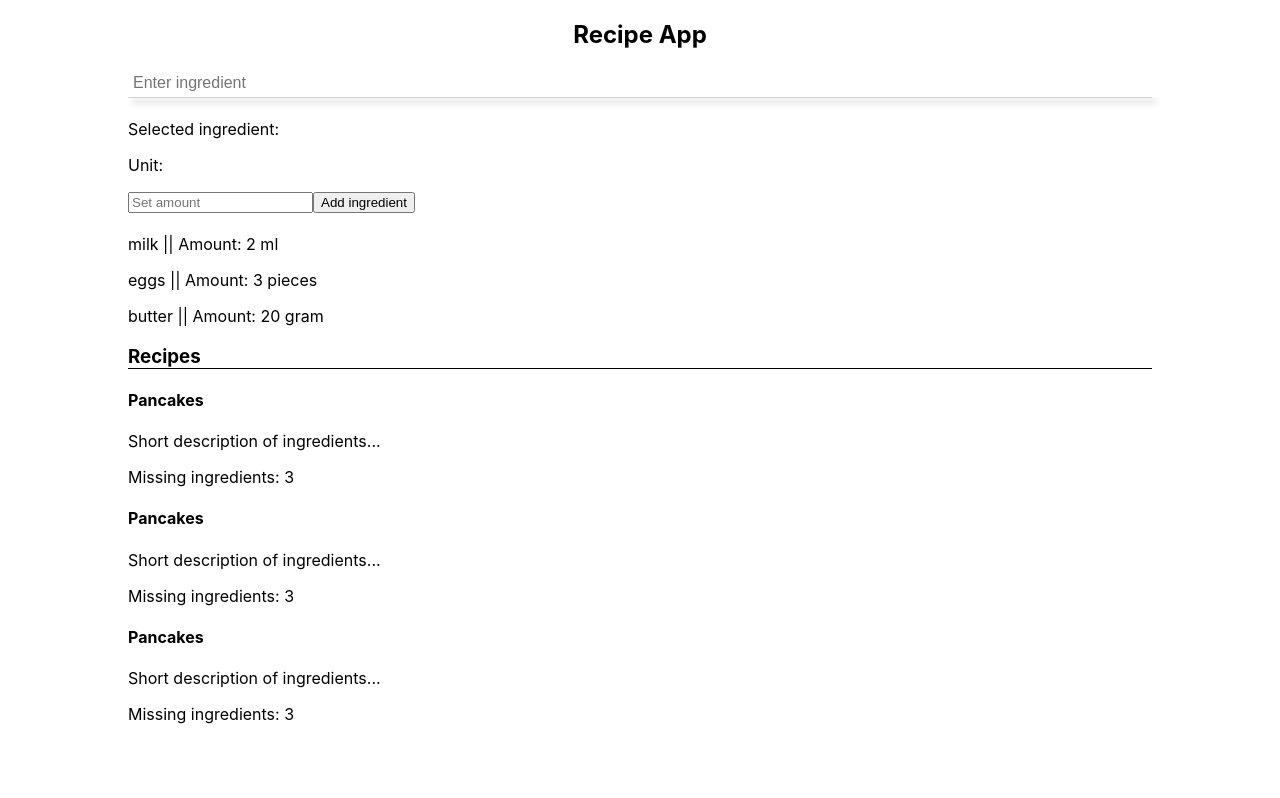
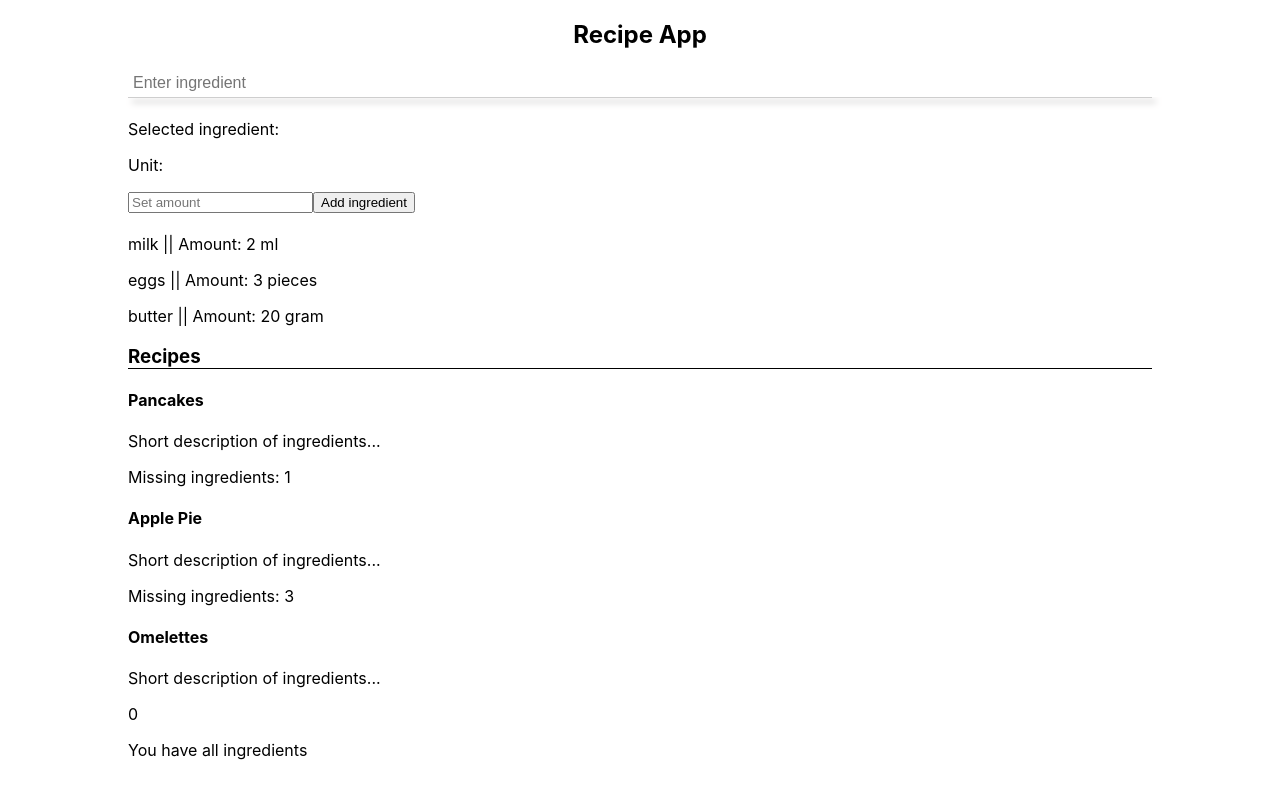
Before and after one commit to Amanej/recipe-react-app, a React (Create React App) app: page / in a window 1280 px wide. Built offline with nearby package versions, Linux system fonts and the light colour scheme.

Commit message:
Adding ingredients and calculating missing ingredients

```diff
--- a/src/App.js
+++ b/src/App.js
@@ -10,15 +10,15 @@ class App extends Component {
     recipes: [
       {
         title: "Pancakes",
-        ingredients: ['milk','eggs','butter']
+        ingredients: ['milk','eggs','butter','flour']
       },
       {
-        title: "Pancakes",
-        ingredients: ['milk','eggs','butter']
+        title: "Apple Pie",
+        ingredients: ['milk','eggs','butter','flour','apple','sugar']
       },
       {
-        title: "Pancakes",
-        ingredients: ['milk','eggs','butter']
+        title: "Omelettes",
+        ingredients: ['eggs','milk','butter']
       }
     ],
     ingredients: [
@@ -83,7 +83,7 @@ class App extends Component {
         </div>
         <AddIngredient ingredients={this.state.ingredients} addIngredient={this.addIngredient} />
         <MyIngredients myIngredients={this.state.myIngredients} />
-        <Recipes recipes={this.state.recipes} />
+        <Recipes recipes={this.state.recipes} myIngredients={this.state.myIngredients} />
       </div>
     );
   }
--- /dev/null
+++ b/src/components/Organisms/Recipes/Recipe.jsx
@@ -0,0 +1,39 @@
+import React from 'react'
+import styled from 'styled-components'
+
+class Recipe extends React.Component {
+
+    calculateMissingIngredients = (recipeIngredients,myIngredients) => {
+        let _myIngredients = myIngredients.map(e => e.name);
+        let counter = 0;
+        recipeIngredients.filter(function(e) {
+            if(!(_myIngredients.indexOf(e)+1)) {
+                counter++
+            }
+            return counter
+        });
+        console.log("Counter ",counter);
+        return counter //recipeIngredients.length
+    }
+
+    render() {
+        return (
+            <div className="recipe">
+                <h4>{this.props.recipe.title}</h4>
+                <DescParagraph>Short description of ingredients...</DescParagraph>
+                {this.calculateMissingIngredients(this.props.recipe.ingredients, this.props.myIngredients) &&
+                    <p>Missing ingredients: {this.calculateMissingIngredients(this.props.recipe.ingredients, this.props.myIngredients)}</p>
+                }
+                {!this.calculateMissingIngredients(this.props.recipe.ingredients, this.props.myIngredients) &&
+                    <p>You have all ingredients</p>
+                }
+            </div>
+        )
+    }
+}
+
+const DescParagraph = styled.p`
+    fontStyle: 'italic'
+`
+
+export default Recipe
--- a/src/components/Organisms/Recipes/Recipes.jsx
+++ b/src/components/Organisms/Recipes/Recipes.jsx
@@ -1,5 +1,6 @@
 import React from 'react'
 import styled from 'styled-components'
+import Recipe from './Recipe.jsx'
 
 const RecipesContainer = styled.div`
     width: 80%;
@@ -11,21 +12,13 @@ const RecipesContainerTitle = styled.h3`
     border-bottom: 1px solid;
 `
 
-const DescParagraph = styled.p`
-    fontStyle: 'italic'
-`
-
 const Recipes = (props) => {
     return (
         <RecipesContainer>
             <RecipesContainerTitle>Recipes</RecipesContainerTitle>
             {props.recipes.map((r,i) => {
                 return (
-                    <div className="recipe" key={i}>
-                        <h4>{r.title}</h4>
-                        <DescParagraph>Short description of ingredients...</DescParagraph>
-                        <p>Missing ingredients: {r.ingredients.length}</p>
-                    </div>
+                    <Recipe key={i} recipe={r} myIngredients={props.myIngredients} />
                 )
             })}
         </RecipesContainer>
```
